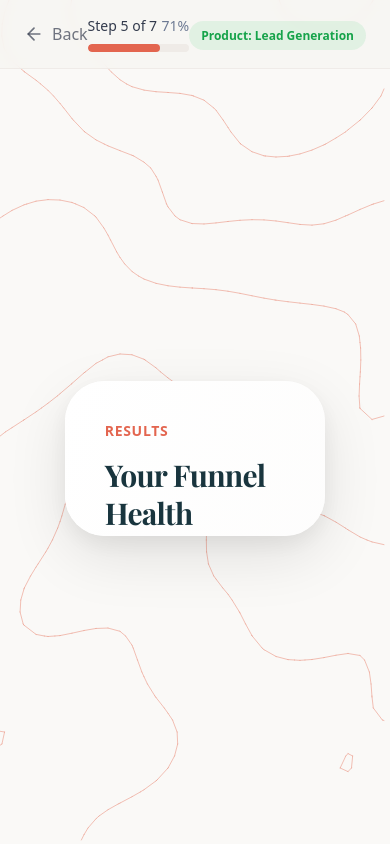
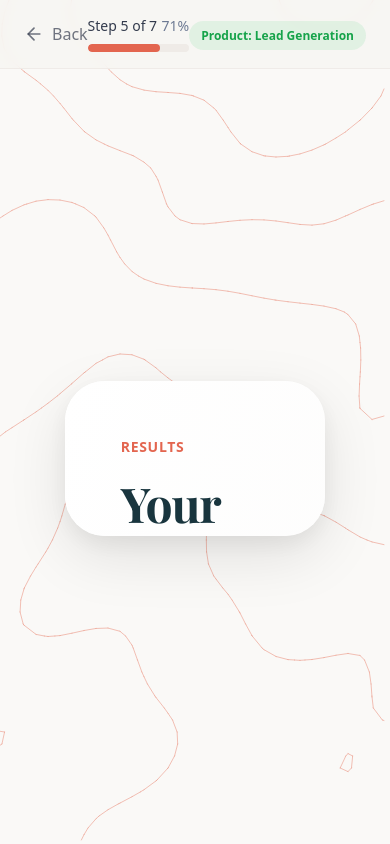
Before and after one commit to productteamautomations/pathfinder-ap, a React (Vite) app: page /funnel-health/leadgen in a window 390 px wide. Built offline with nearby package versions, Linux system fonts and the light colour scheme; the HTML template or start-up script is replaced by a standard one.

Commit message:
Code edited in Lovable Code Editor
Edited UI in Lovable

```diff
--- a/src/pages/leadgen/FunnelHealth.tsx
+++ b/src/pages/leadgen/FunnelHealth.tsx
@@ -320,7 +320,7 @@ export default function FunnelHealthLeadGen() {
         >
           <div className="grid md:grid-cols-2 h-full" style={{ gridTemplateColumns: "1fr 1fr" }}>
             {/* Left Side - Results Overview */}
-            <div className="p-10 md:p-12 lg:p-14 flex flex-col bg-gradient-to-br from-white to-muted/20 h-full">
+            <div className="p-14 flex flex-col bg-gradient-to-br from-white to-muted/20 h-full">
               {/* Fixed Title Section */}
               <motion.div
                 initial={{ opacity: 0, y: 20 }}
@@ -329,7 +329,7 @@ export default function FunnelHealthLeadGen() {
                 className="flex-shrink-0"
               >
                 <span className="text-sm font-semibold text-primary uppercase tracking-wider mb-4 block">Results</span>
-                <h2 className="text-3xl md:text-4xl lg:text-5xl font-display font-bold text-title leading-tight tracking-tight">
+                <h2 className="text-5xl font-display font-bold text-title leading-tight tracking-tight">
                   Your Funnel Health Overview
                 </h2>
                 <OrangeAccent />
@@ -348,7 +348,7 @@ export default function FunnelHealthLeadGen() {
             </div>
 
             {/* Right Side - Visualization */}
-            <div className="p-10 md:p-12 lg:p-14 flex flex-col justify-center bg-muted/30 border-l border-border/20 h-full">
+            <div className="p-14 flex flex-col justify-center bg-muted/30 border-l border-border/20 h-full">
               <motion.div
                 initial={{ opacity: 0, x: 20 }}
                 animate={{ opacity: 1, x: 0 }}
```
